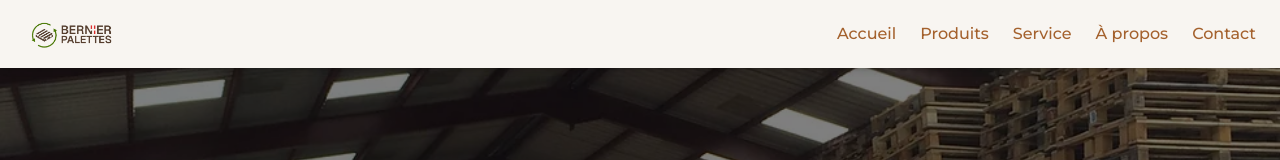
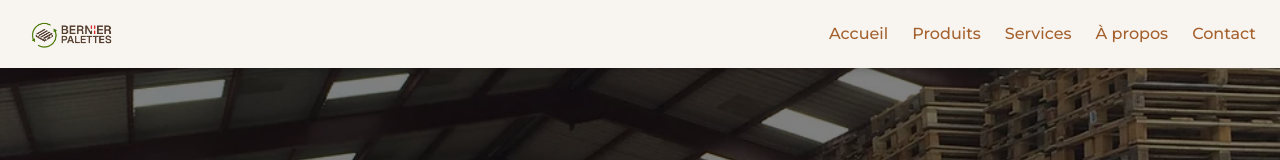
Before and after one commit to blernix/bernier-palettes, a Next.js app: page / in a window 1280 px wide. Shown: the top 160 px of the page. Built offline with nearby package versions, Linux system fonts and the light colour scheme.

Commit message:
google search console balise

```diff
--- a/src/app/components/Header.jsx
+++ b/src/app/components/Header.jsx
@@ -9,7 +9,7 @@ import Image from 'next/image';
 const navLinks = [
   { name: 'Accueil', href: '#accueil' },
   { name: 'Produits', href: '#produit' },
-  { name: 'Service', href: '#service' },
+  { name: 'Services', href: '#service' },
   { name: 'À propos', href: '#a-propos' },
   { name: 'Contact', href: '#contact' },
 ];
--- a/src/app/layout.js
+++ b/src/app/layout.js
@@ -96,6 +96,7 @@ export default function RootLayout({ children }) {
     <html lang="fr" className={`${montserrat.variable} ${roboto_slab.variable}`}>
       <head>
         <meta name="viewport" content="width=device-width, initial-scale=1" />
+        <meta name="google-site-verification" content="-SS19nbMkYMAX-WxgEe_F9YHo-jct_C_IfixqpvxwF0" />
         <script
           type="application/ld+json"
           dangerouslySetInnerHTML={{ __html: JSON.stringify(jsonLd) }}
```
Also changed, not shown: public/entreprendre-savoie.svg (added).
